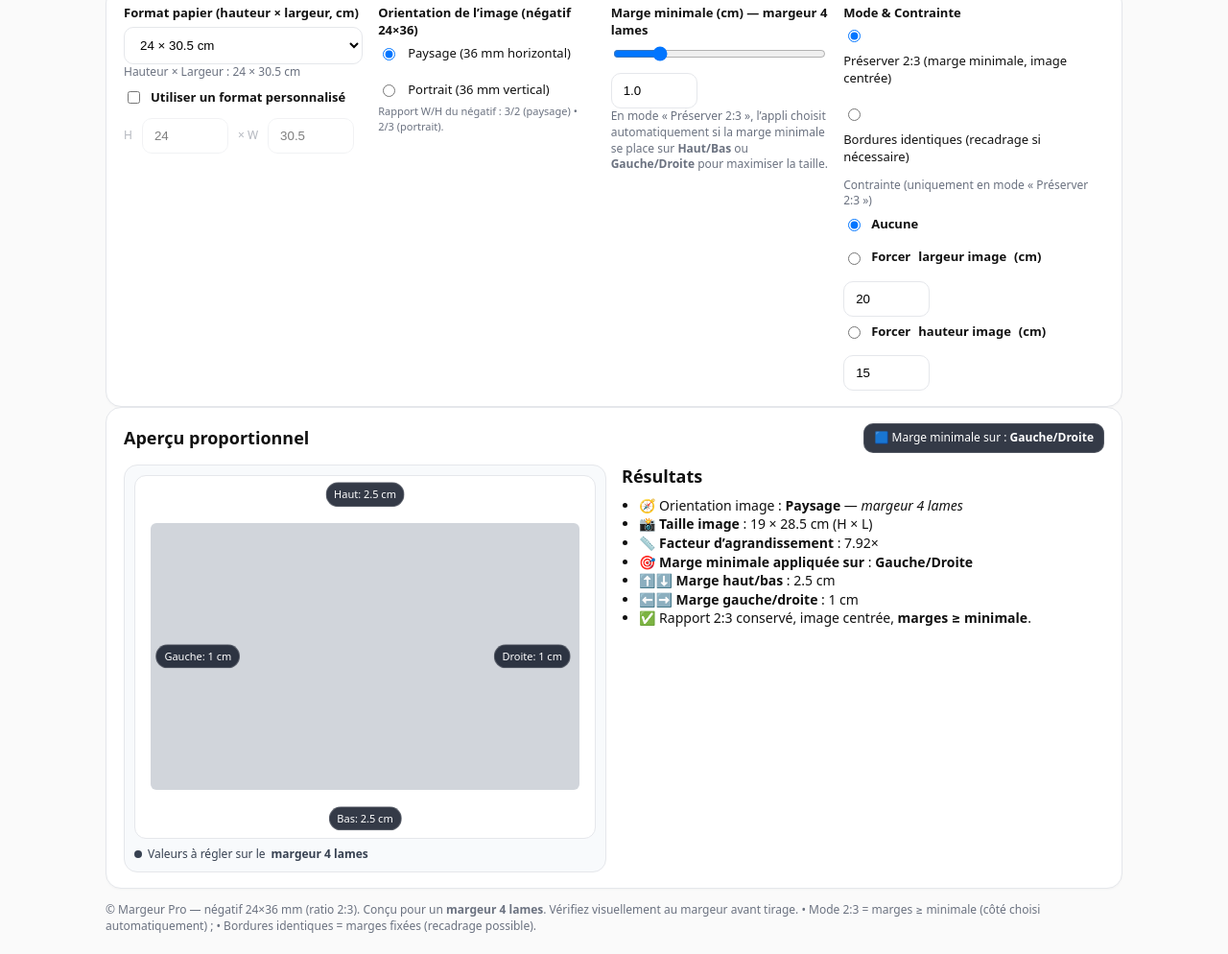
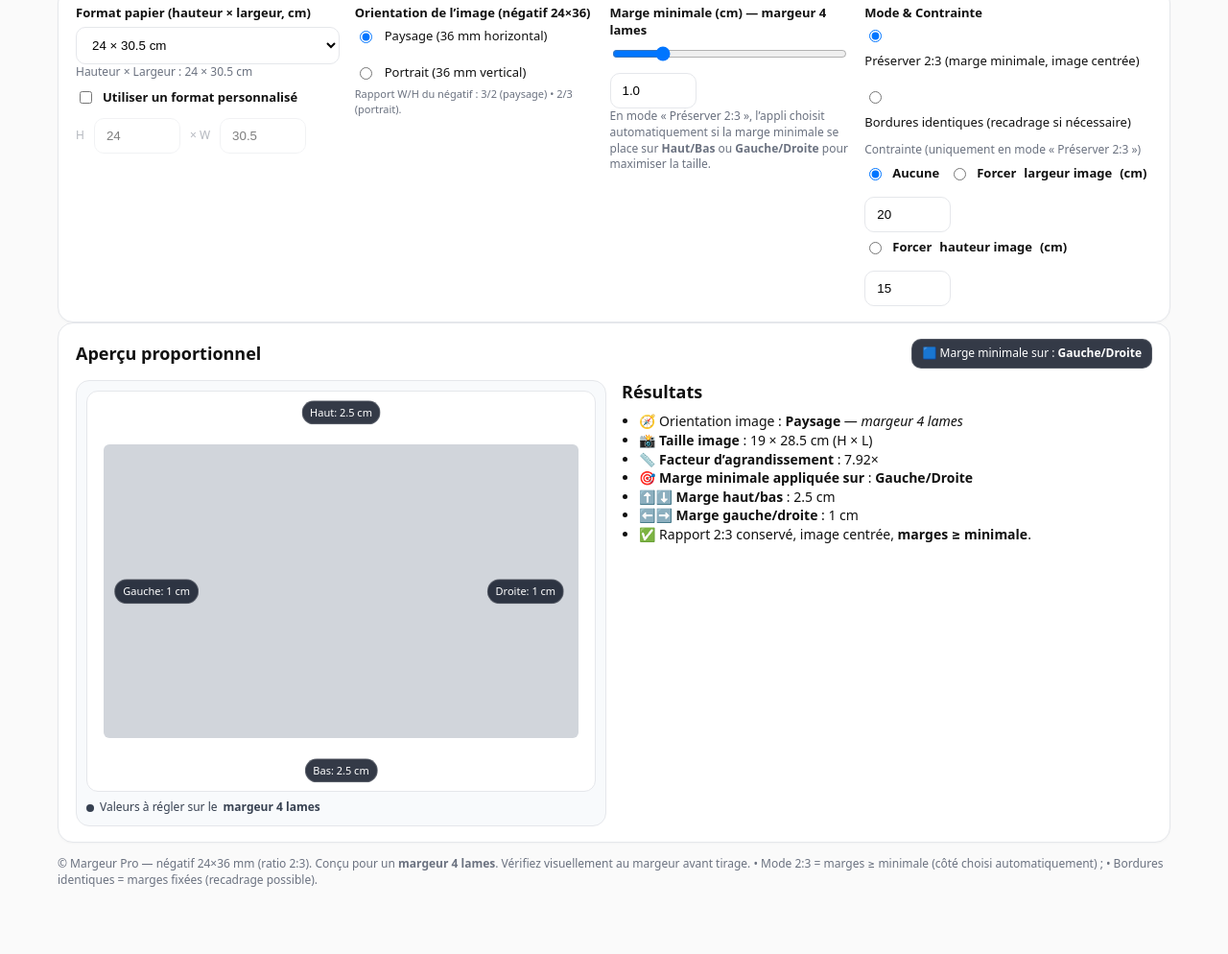
Before and after one commit to alainreichling/margeur-pro, a plain HTML site: page index.html in a window 1280 px wide. Shown: the part 569-1563 px from the top of the page at 96% size. After the commit the page ends 1515 px from the top, so only its background shows below. Drawn offline with Linux system fonts and the light colour scheme.

Commit message:
Update index.html

```diff
--- a/index.html
+++ b/index.html
@@ -31,7 +31,7 @@ if ('serviceWorker' in navigator) {
   *{box-sizing:border-box}
   body{margin:0;background:var(--bg);color:var(--fg);font:14px/1.4 system-ui,-apple-system,Segoe UI,Roboto,Ubuntu,"Helvetica Neue",Arial}
   h1{font-size:22px;margin:0}
-  .container{max-width:1100px;margin:0 auto;padding:20px}
+  .container{max-width:1200px;margin:0 auto;padding:20px}
   .card{background:var(--card);border:1px solid var(--border);border-radius:16px;box-shadow:0 1px 2px rgba(0,0,0,.03);}
   .section{padding:16px 18px}
   .grid{display:grid;gap:16px}
@@ -176,13 +176,7 @@ if ('serviceWorker' in navigator) {
   window.__margeur_updateTaquetPhoto = updateTaquetPhoto;
 })();
 </script>
-<script>
-document.addEventListener("DOMContentLoaded", () => {
-  const card = document.getElementById("taquetsCard");
-  const footer = document.querySelector("footer");
-  if (card && footer) footer.parentNode.insertBefore(card, footer);
-});
-</script>
+
 <body>
   <div class="container">
     <div style="display:flex;justify-content:space-between;align-items:center;margin-bottom:14px;">
```
